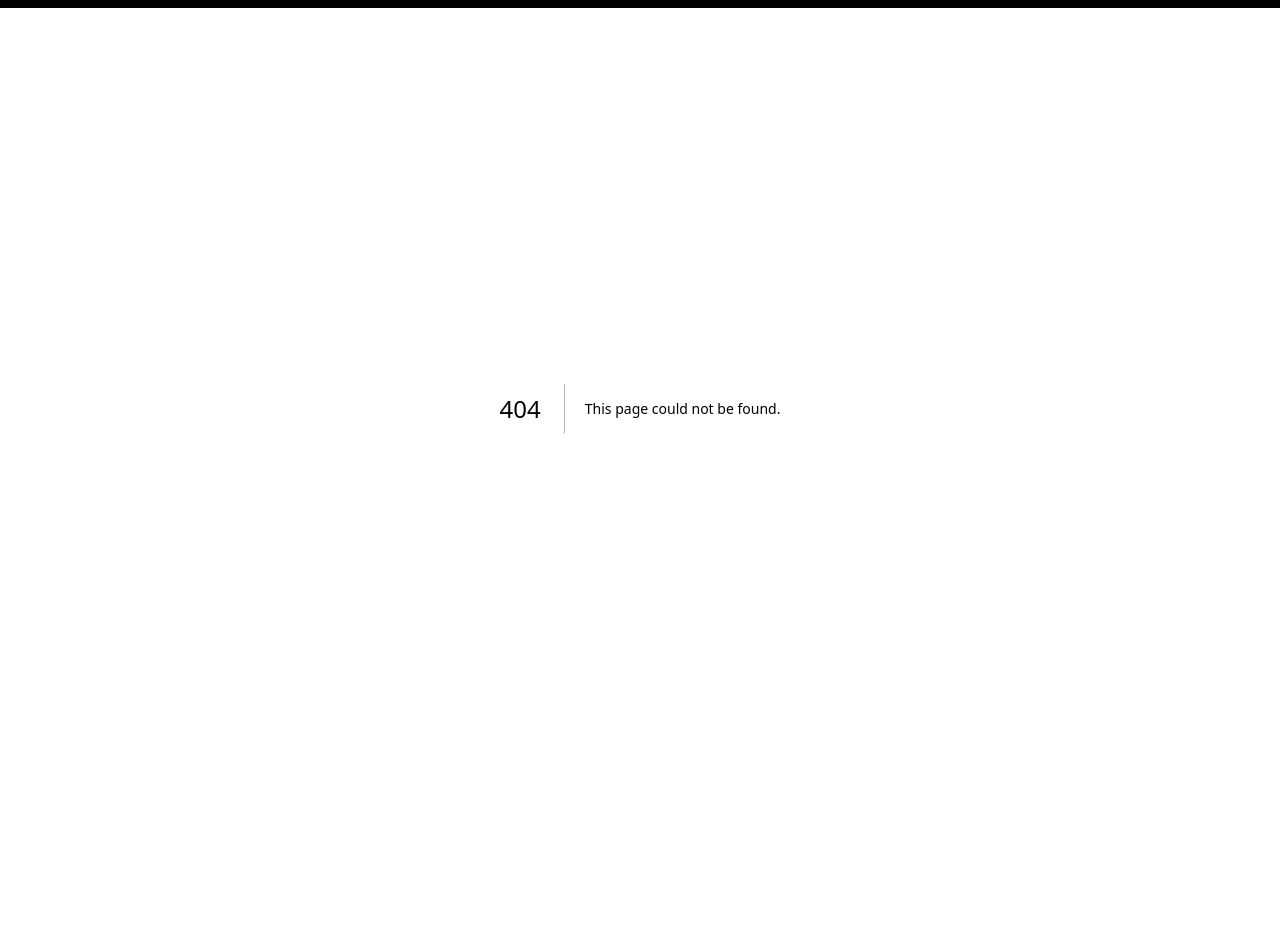
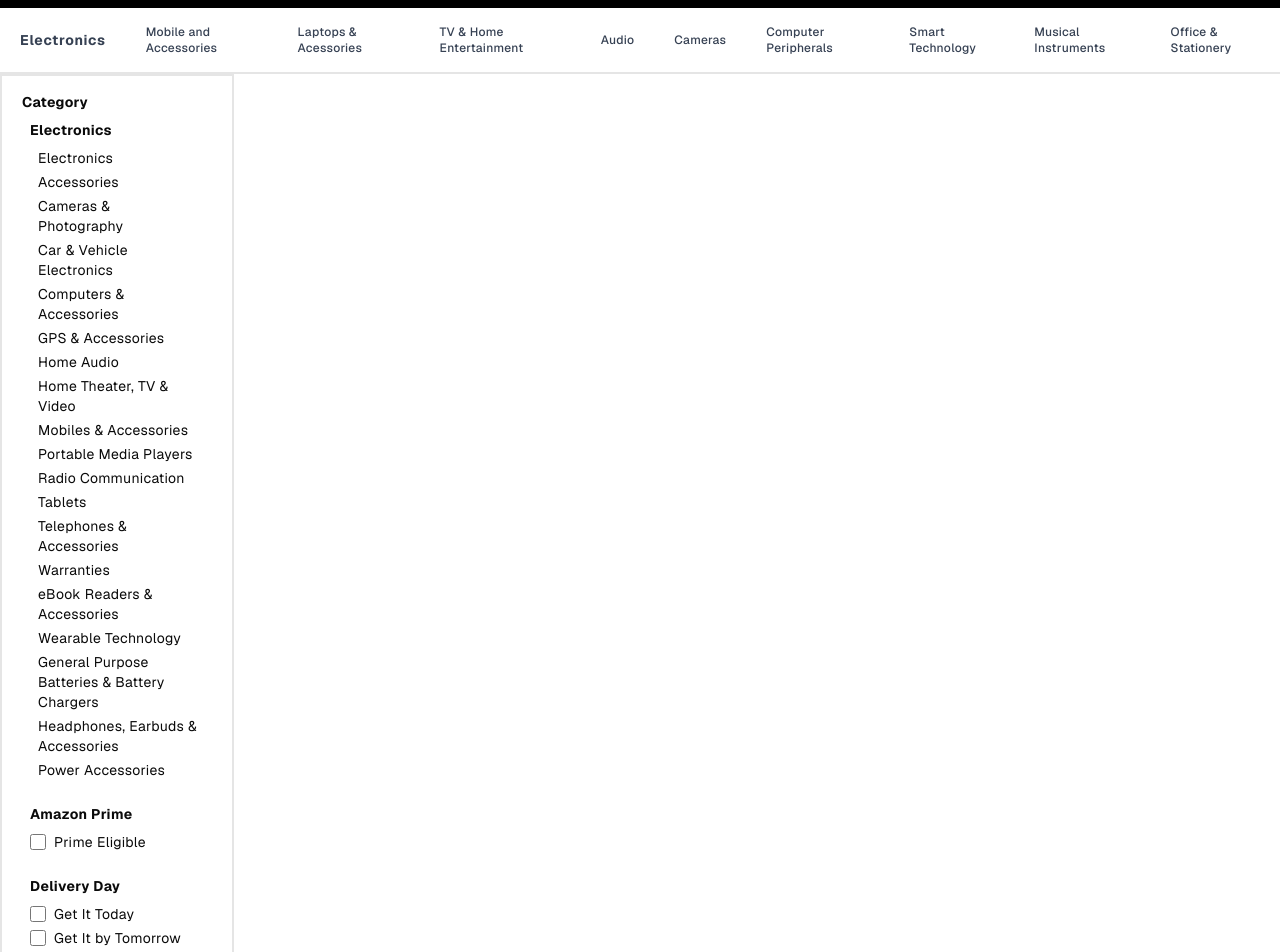
Before and after one commit to samrat-rock/saugat, a Next.js app: page /electronics in a window 1280 px wide. Before the commit this address had no page. Shown: the part 120-1072 px from the top of the page. Before the commit the page ends 928 px from the top, so only its background shows below. Built offline with nearby package versions, Linux system fonts and the light colour scheme.

Commit message:
Build a new sidebar and electonics page

```diff
--- /dev/null
+++ b/src/Sidebar/Sidebar.tsx
@@ -0,0 +1,126 @@
+import { tree } from 'next/dist/build/templates/app-page';
+import { Carter_One } from 'next/font/google';
+import React from 'react'
+
+const Sidebar = () => {
+
+    const categories = [
+        {
+            category: "Electronics",
+            pushleft: true,
+            options: [
+                "Electronics",
+                "Accessories",
+                "Cameras & Photography",
+                "Car & Vehicle Electronics",
+                "Computers & Accessories",
+                "GPS & Accessories",
+                "Home Audio",
+                "Home Theater, TV & Video",
+                "Mobiles & Accessories",
+                "Portable Media Players",
+                "Radio Communication",
+                "Tablets",
+                "Telephones & Accessories",
+                "Warranties",
+                "eBook Readers & Accessories",
+                "Wearable Technology",
+                "General Purpose Batteries & Battery Chargers",
+                "Headphones, Earbuds & Accessories",
+                "Power Accessories",
+            ],
+        },
+        {
+            category: "Amazon Prime",
+            hascheckbox: true,
+            options: ["Prime Eligible"],
+        },
+        {
+            category: "Delivery Day",
+            hascheckbox: true,
+            options: ["Get It Today", "Get It by Tomorrow"],
+        },
+        {
+            category: "Brands",
+            hascheckbox: false,
+            options: ["JAGGER"],
+        },
+        {
+            category: "Customer Reviews",
+            hascheckbox: false,
+            options: ["4 Stars & Up"],
+        },
+        {
+            category: "Item Condition",
+            hascheckbox: true,
+            options: ["New", "Renewed"],
+        },
+        {
+            category: "Price",
+            options: ["Under ₹1,000", "₹1,000 - ₹5,000", "₹5,000 - ₹10,000", "₹10,000 - ₹20,000", "Over ₹20,000"],
+        },
+        {
+            category: "Discount",
+            options: ["Great Indian Festival Deals"]
+        },
+        {
+            category: "Made for Amazon Brands",
+            hascheckbox: true,
+            options: ["Made for Amazon"]
+        },
+        {
+            category: "Seller",
+            hascheckbox: true,
+            options: ["Clicktech Retail Private"]
+        },
+        {
+            categroy: "Ltd",
+            hascheckbox: true,
+            options: ["Cocoblue Retail", "Cocoblu Retail", "Clicktech Business", "Clicktech Business", "TheGiftKart", "TheGiftKart", "Pikkme", "Pikkme", "Polestar Etail", "Polestar Etail", "Spigen India", "Spigen India"]
+        },
+        {
+            category: "Top Brands in Electronics",
+            hascheckbox: true,
+            options: ["Top Brands"]
+        },
+        {
+            category: "Discount",
+            hascheckbox: false,
+            options: ["10% Off or more", "25% Off or more", "50% Off or more", "70% Off or more "]
+        },
+        {
+            category: "Availability",
+            hascheckbox: true,
+            options: ["Last 30 days", "Last 90 days"]
+        },
+        {
+            category: "Pay On Delivery",
+            hascheckbox: true,
+            options: ["Eligible for Pay On Delivery"]
+        }
+    ];
+    return (
+        <div className='p-4 border-2'>
+            <div className='border-x-4 border-x-transparent text-sm font-sans tracking-wide'>
+                <h2 className='font-bold mb-2'>Category</h2>
+                {categories.map((cat, idx) => (
+                    <div key={idx} className="mb-6">
+                        <h3 className="font-bold mb-2 ml-2">{cat.category}</h3>
+                        <ul className='w-44 text-wrap'>
+                            {cat.options.map((option, i) => (
+                                <li key={i} className={`mb-1 ml-2 ${cat.pushleft ? "ml-4" : ""}`} >
+                                    <label className="flex items-center space-x-2 cursor-pointer hover:text-orange-700">
+                                        {cat.hascheckbox && <input type="checkbox" className="form-checkbox h-4 w-4 text-blue-600" />}
+                                        <span>{option}</span>
+                                    </label>
+                                </li>
+                            ))}
+                        </ul>
+                    </div>
+                ))}
+            </div>
+        </div>
+    )
+}
+
+export default Sidebar
--- /dev/null
+++ b/src/app/electronics/page.tsx
@@ -0,0 +1,56 @@
+import React from 'react'
+import Sidebar from '@/Sidebar/Sidebar'
+
+const page = () => {
+  return (
+    <div>
+        <div className='flex items-center justify-evenly border-b-2'>
+        <div className='p-4 border-x-4 border-x-transparent text-gray-700 text-sm font-bold font-sans tracking-wider hover:cursor-pointer active:border-x-blue-900'>
+            Electronics
+        </div>
+
+        <div className='p-4  border-x-4 border-x-transparent text-gray-700 text-xs font-medium font-sans tracking-wide hover:cursor-pointer hover:underline decoration-2 underline-offset-2 decoration-orange-400 active:border-x-gray-800'>
+            Mobile and Accessories
+        </div>
+
+        <div className='p-4 border-x-4 border-x-transparent text-gray-700 text-xs font-medium font-sans tracking-wide hover:cursor-pointer hover:underline decoration-2 underline-offset-2 decoration-orange-400 active:border-x-gray-800'>
+           Laptops & Acessories
+        </div>
+
+        <div className='p-4 border-x-4 border-x-transparent text-gray-700 text-xs font-medium font-sans tracking-wide hover:cursor-pointer hover:underline decoration-2 underline-offset-2 decoration-orange-400 active:border-x-gray-800'>
+           TV & Home Entertainment
+        </div>
+
+        <div className='p-4 border-x-4 border-x-transparent text-gray-700 text-xs font-medium font-sans tracking-wide hover:cursor-pointer hover:underline decoration-2 underline-offset-2 decoration-orange-400 active:border-x-gray-800'>
+          Audio
+        </div>
+
+        <div className='p-4 border-x-4 border-x-transparent text-gray-700 text-xs font-medium font-sans tracking-wide hover:cursor-pointer hover:underline decoration-2 underline-offset-2 decoration-orange-400 active:border-x-gray-800'>
+           Cameras
+        </div>
+
+        <div className='p-4 border-x-4 border-x-transparent text-gray-700 text-xs font-medium font-sans tracking-wide hover:cursor-pointer hover:underline decoration-2 underline-offset-2 decoration-orange-400 active:border-x-gray-800'>
+           Computer Peripherals
+        </div>
+
+        <div className='p-4 border-x-4 border-x-transparent text-gray-700 text-xs font-medium font-sans tracking-wide hover:cursor-pointer hover:underline decoration-2 underline-offset-2 decoration-orange-400 active:border-x-gray-800'>
+           Smart Technology
+        </div>
+
+        <div className='p-4 border-x-4 border-x-transparent text-gray-700 text-xs font-medium font-sans tracking-wide hover:cursor-pointer hover:underline decoration-2 underline-offset-2 decoration-orange-400 active:border-x-gray-800'>
+           Musical Instruments
+        </div>
+
+        <div className='p-4 border-x-4 border-x-transparent text-gray-700 text-xs font-medium font-sans tracking-wide hover:cursor-pointer hover:underline decoration-2 underline-offset-2 decoration-orange-400 active:border-x-gray-800'>
+           Office & Stationery
+        </div>
+        </div>
+        <div className='flex'>
+            <Sidebar/>
+        </div>
+    </div>
+
+  )
+}
+
+export default page
```
Also changed, not shown: 1 other file (tests, documents, lock files or other folders).
